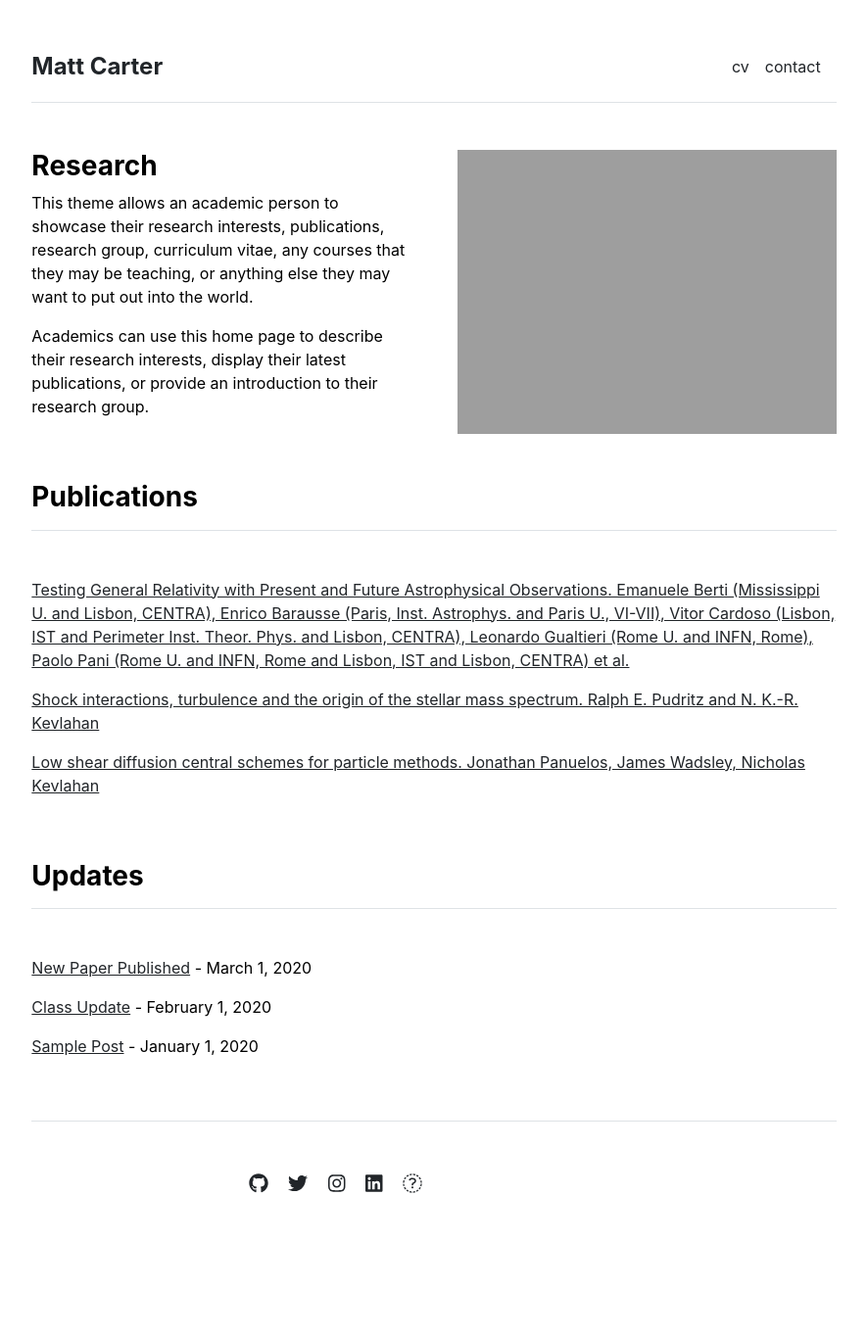
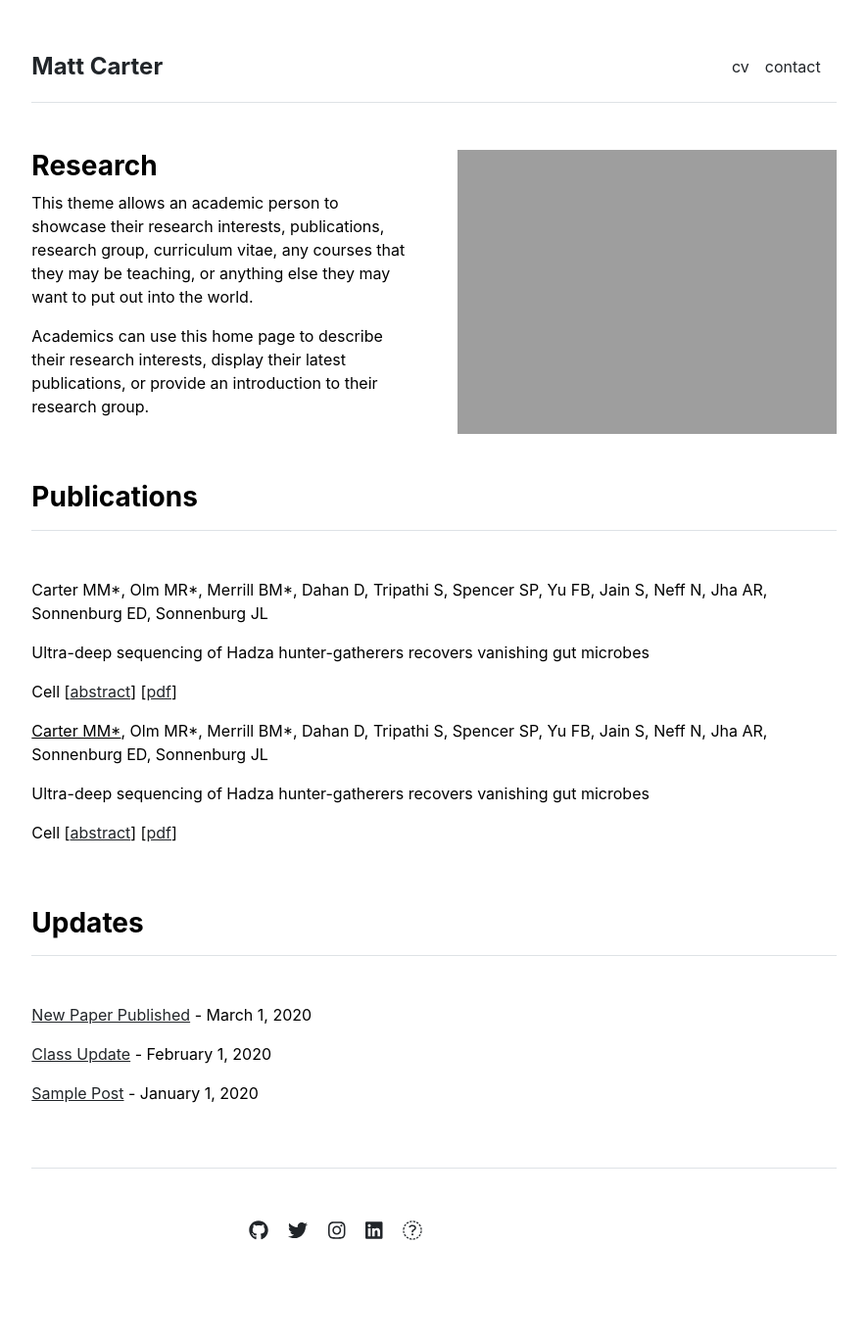
Before and after one commit to matt-cart/matt-cart.github.io, a Jekyll site: the page built from index.md, in a window 1280 px wide. Shown: the whole page at 98% size, without its empty margins (197-1082 px from the left). Built offline with Jekyll 4.4.1, drawn with Linux system fonts in a browser that asks for light colours; before the commit the page ends 1319 px from its top, so only the background shows below that.

Commit message:
update publication attempt

```diff
--- a/_data/publications.yml
+++ b/_data/publications.yml
@@ -1,10 +1,15 @@
 featured:
-- {name: 'Testing General Relativity with Present and Future Astrophysical Observations. Emanuele Berti (Mississippi U. and Lisbon, CENTRA), Enrico Barausse (Paris, Inst. Astrophys. and Paris U., VI-VII), Vitor Cardoso (Lisbon, IST and Perimeter Inst. Theor. Phys. and Lisbon, CENTRA), Leonardo Gualtieri (Rome U. and INFN, Rome), Paolo Pani (Rome U. and INFN, Rome and Lisbon, IST and Lisbon, CENTRA) et al.', url: '/publications/1501.07274.pdf'}
-- {name: 'Shock interactions, turbulence and the origin of the stellar mass spectrum. Ralph E. Pudritz and N. K.-R. Kevlahan', url: 'http://ms.mcmaster.ca/kevla/pdf/articles/PhilTransRSoc_2013.pdf'}
-- {name: 'Low shear diffusion central schemes for particle methods. Jonathan Panuelos, James Wadsley, Nicholas Kevlahan', url: 'http://ms.mcmaster.ca/kevla/pdf/articles/jcp_v414.pdf'}
-
-index:
-- {name: 'Testing General Relativity with Present and Future Astrophysical Observations. Emanuele Berti (Mississippi U. and Lisbon, CENTRA), Enrico Barausse (Paris, Inst. Astrophys. and Paris U., VI-VII), Vitor Cardoso (Lisbon, IST and Perimeter Inst. Theor. Phys. and Lisbon, CENTRA), Leonardo Gualtieri (Rome U. and INFN, Rome), Paolo Pani (Rome U. and INFN, Rome and Lisbon, IST and Lisbon, CENTRA) et al.', url: '/publications/1501.07274.pdf'}
-- {name: 'Shock interactions, turbulence and the origin of the stellar mass spectrum. Ralph E. Pudritz and N. K.-R. Kevlahan', url: 'http://ms.mcmaster.ca/kevla/pdf/articles/PhilTransRSoc_2013.pdf'}
-- {name: 'Low shear diffusion central schemes for particle methods. Jonathan Panuelos, James Wadsley, Nicholas Kevlahan', url: 'http://ms.mcmaster.ca/kevla/pdf/articles/jcp_v414.pdf'}
-- {name: 'Numerical solutions of thin film equations for polymer flows. Thomas. Salez, Joshua D. McGraw, Sara Cormier, Oliver Bäumchen, Kari Dalnoki-Veress, and Elie Raphaël', url: 'https://static1.squarespace.com/static/5684891d7086d74497aeb71f/t/56ec510d2fe1319543ab6d6f/1458327821946/10.1140-epje-i2012-12114-x.pdf'}
+  - {
+    name: 'Ultra-deep sequencing of Hadza hunter-gatherers recovers vanishing gut microbes',
+    authors: 'Carter MM*, Olm MR*, Merrill BM*, Dahan D, Tripathi S, Spencer SP, Yu FB, Jain S, Neff N, Jha
+AR, Sonnenburg ED, Sonnenburg JL',
+    journal: 'Cell',
+    url: '/publications/1501.07274.pdf'
+  }
+  - {
+    name: 'Ultra-deep sequencing of Hadza hunter-gatherers recovers vanishing gut microbes',
+    authors: '<u>Carter MM*</u>, Olm MR*, Merrill BM*, Dahan D, Tripathi S, Spencer SP, Yu FB, Jain S, Neff N, Jha
+AR, Sonnenburg ED, Sonnenburg JL',
+    journal: 'Cell',
+    url: '/publications/1501.07274.pdf'
+  }
--- a/_includes/publications.html
+++ b/_includes/publications.html
@@ -3,12 +3,11 @@
     <h3 class="fw-bold border-bottom pb-3 mb-5">Publications</h3>
     {% if page.title == "Home" %}
       {% for item in site.data.publications.featured %}
-        <p><a href="{{ item.url }}">{{ item.name }}</a></p>
+        <p>{{ item.authors }}</p>
+        <p>{{ item.name }}</p>
+        <p>{{ item.journal }} [<a href="{{ item.abstract}}">abstract</a>] [<a href="{{ item.pdf }}">pdf</a>]</p>
       {% endfor %}
     {% else %}
-      {% for item in site.data.publications.index %}
-        <p><a href="{{ item.url }}">{{ item.name }}</a></p>
-      {% endfor %}
     {% endif %}
   </div>
 </div>
```
